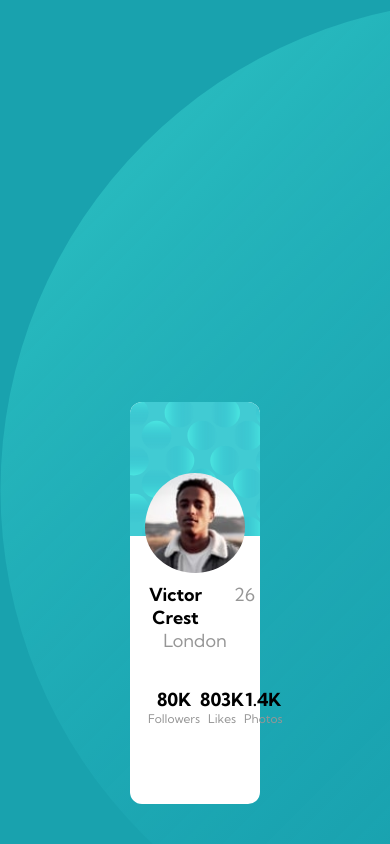
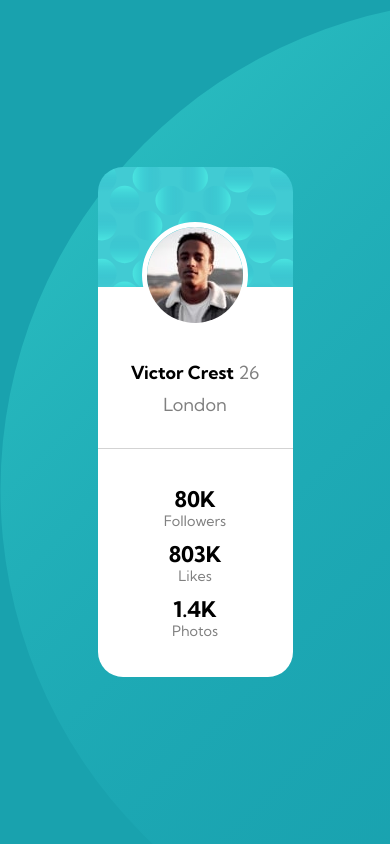
Before and after one commit to pharaohmak/profile-card, a plain HTML site: page index.html in a window 390 px wide. Shown: the top 844 px of the page. Drawn offline with Linux system fonts and the light colour scheme.

Commit message:
refactored code

```diff
--- a/index.html
+++ b/index.html
@@ -1,55 +1,39 @@
 <!DOCTYPE html>
 <html lang="en">
-
   <head>
-  <meta charset="UTF-8">
-  <meta name="viewport" content="width=device-width, initial-scale=1.0">
-  <!-- displays site properly based on user's device -->
-
-  <link rel="icon" type="image/png" sizes="32x32" href="./images/favicon-32x32.png">
-
-  <link rel="stylesheet" href="./styles.css">
-  <link rel="preconnect" href="https://fonts.googleapis.com">
-  <link rel="preconnect" href="https://fonts.gstatic.com" crossorigin>
-  <link href="https://fonts.googleapis.com/css2?family=Kumbh+Sans:wght@400;700&display=swap" rel="stylesheet">
-  <title>Frontend Mentor | Profile card component</title>
-
-  <!-- Feel free to remove these styles or customise in your own stylesheet 👍 -->
-  <style>
-    .attribution {
-      font-size: 11px;
-      text-align: center;
-    }
-
-    .attribution a {
-      color: hsl(228, 45%, 44%);
-    }
-  </style>
+    <meta charset="UTF-8" />
+    <meta name="viewport" content="width=device-width, initial-scale=1.0" />
+    <link
+      rel="icon"
+      type="image/png"
+      sizes="32x32"
+      href="./images/favicon-32x32.png"
+    />
+    <link rel="stylesheet" href="./styles.css" />
+    <title>Profile card component</title>
+    <link rel="preconnect" href="https://fonts.googleapis.com" />
+    <link rel="preconnect" href="https://fonts.gstatic.com" crossorigin />
+    <link
+      href="https://fonts.googleapis.com/css2?family=Kumbh+Sans:wght@400;700&display=swap"
+      rel="stylesheet"
+    />
   </head>
 
   <body>
-
     <main>
       <div class="card-container">
         <div class="card">
-
-        <div class="header">
-
+          <div class="header"></div>
+          <div class="content">
+            <img src="./images/image-victor.jpg" alt="victor" />
+            <div class="profile">
+              <h1>Victor Crest<span class="age"> 26</span></h1>
+              <p>London</p>
             </div>
-        <div class="content">
-          <img src="./images/image-victor.jpg" alt="victor">
-          <div class="profile">
-            <h1>Victor Crest</h1>
-            <span>26</span>
-          </div>
-          <p>London</p>
-
-
           </div>
           <div class="stats">
-
             <div class="stat-1">
-            <h6>80K </h6>
+              <h6>80K</h6>
               <p>Followers</p>
             </div>
             <div class="stat-2">
@@ -64,12 +48,5 @@
         </div>
       </div>
     </main>
-
-
-  <div class="attribution">
-    Challenge by <a href="https://www.frontendmentor.io?ref=challenge" target="_blank">Frontend Mentor</a>.
-    Coded by <a href="#">Your Name Here</a>.
-  </div>
   </body>
-
 </html>
--- a/styles.css
+++ b/styles.css
@@ -1,125 +1,119 @@
+:root {
+  --dark-cyan: hsl(185, 75%, 39%);
+  --very-dark-desaturated-blue: hsl(229, 23%, 23%);
+  --dark-grayish-blue: hsl(227, 10%, 46%);
+  --dark-gray: hsl(0, 0%, 59%);
+}
 * {
-    margin: 0px;
-    border: 0px;
-    font-size: 18px;
+  margin: 0px;
+  border: 0px;
+  font-size: 18px;
 }
 
 body {
-    height: 100vh;
-    width: auto;
-    font-family: 'Kumbh Sans', sans-serif;
+  width: auto;
+  font-family: "Kumbh Sans", sans-serif;
 }
 
-:root {
-    --dark-cyan: hsl(185, 75%, 39%);
-    --very-dark-desaturated-blue: hsl(229, 23%, 23%);
-    --dark-grayish-blue: hsl(227, 10%, 46%);
-    --dark-gray: hsl(0, 0%, 59%);
-}
-
-/* container grid template */
 .card-container {
-    background: url(./images/bg-pattern-bottom.svg);
-    background-color: var(--dark-cyan);
-    display: grid;
-    grid-template-columns: repeat(3, 1fr);
-    grid-template-rows: repeat(3, 1fr);
+  background: url(./images/bg-pattern-bottom.svg);
+  background-color: var(--dark-cyan);
+  display: flex;
+  height: 100vh;
 }
 
 .card {
-    grid-area: 2/2;
-}
-
-/* card grid template */
-.card {
-    display: grid;
-    grid-template-columns: repeat(3, 1fr);
-    grid-template-rows: repeat(3, 1fr);
-    grid-template-areas: "header header header" "content content content" "stats stats stats";
-    grid-auto-flow: row;
-    width: minmax(333px, 1fr);
-}
-
-.card {
-    background-color: white;
-    display: grid;
-    place-content: center;
-    align-content: center;
-    border-radius: 12px;
+  display: flex;
+  flex-direction: column;
+  justify-content: center;
+  align-items: center;
+  width: 100%;
 }
 
 .header {
-    grid-area: header;
-    background: url(./images/bg-pattern-card.svg);
-    border-top-left-radius: 12px;
-    border-top-right-radius: 12px;
-    padding: 25%;
+  background: url(./images/bg-pattern-card.svg);
+  height: 120px;
+  width: 30%;
+  border-top-left-radius: 25px;
+  border-top-right-radius: 25px;
 }
 
 .content {
-    grid-area: content;
-    padding: 18px;
-    display: grid;
-    place-content: center;
-    text-align: center;
-}
-
-.content span,
-p {
-    color: var(--dark-gray);
-    font-weight: 200;
+  display: flex;
+  flex-direction: column;
+  justify-content: center;
+  align-items: center;
+  text-align: center;
+  background-color: white;
+  width: 30%;
 }
 
 .profile {
-    display: flex;
+  position: relative;
+  bottom: 20%;
 }
 
-h1 {
-    padding-right: 1em;
+.content h1 {
+  margin-bottom: 0.5rem;
+}
+
+.age {
+  font-weight: 100;
+  color: gray;
+}
+
+.content p {
+  color: gray;
 }
 
 img {
-    border-radius: 50%;
-    height: 100px;
-    padding: 10px;
-    padding-top: 0px;
-    display: grid;
-    place-content: center;
-    margin-top: -4.5rem;
-}
-
-/* stats grid template */
-
-.stats {
-    display: grid;
-    grid-template-columns: repeat(3, 1fr);
-    grid-template-rows: 1fr;
-    grid-template-areas: "stat-1 stat-2 stat-3"
-}
-
-.stat-1 {
-    grid-area: stat-1;
-}
-
-.stat-2 {
-    grid-area: stat-2;
-}
-
-.stat-3 {
-    grid-area: stat-3;
+  border-radius: 100%;
+  border: 5px solid white;
+  position: relative;
+  top: -40%;
 }
 
 .stats {
-    grid-area: stats;
-    display: flex;
-    justify-content: space-evenly;
-    padding: 18px;
-    border-bottom-color: var(--dark-gray);
-    text-align: center;
+  display: flex;
+  justify-content: space-between;
+  width: 30%;
+  background-color: white;
+  padding: 32px 0;
+  border-bottom-left-radius: 25px;
+  border-bottom-right-radius: 25px;
+  border-top: 1px solid lightgrey;
+  text-align: center;
+}
+
+.stats h6,
+.stats p {
+  padding: 0 12px;
+}
+.stats h6 {
+  font-size: 1.2rem;
 }
 
 .stats p {
-    font-size: 12px;
+  font-size: 0.8rem;
+  color: grey;
+}
+
+@media (max-width: 486px) {
+  .header,
+  .content,
+  .stats {
+    width: 50%;
+  }
+  .stats {
+    display: flex;
+    flex-direction: column;
+    align-items: center;
+    justify-content: center;
     text-align: center;
-    color: var(--dark-gray);
+  }
+  .stat-1,
+  .stat-2,
+  .stat-3 {
+    padding: .3rem 0;
+  }
 }
```
Lines whose indentation alone changed are shown as unchanged.
